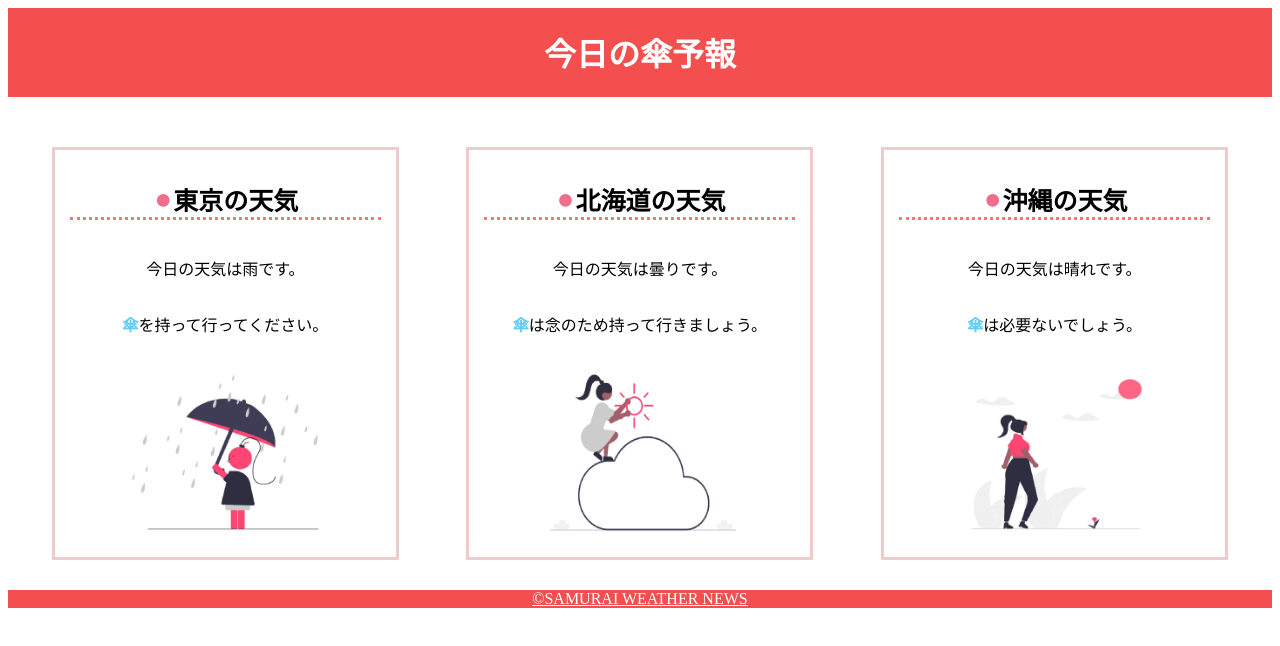
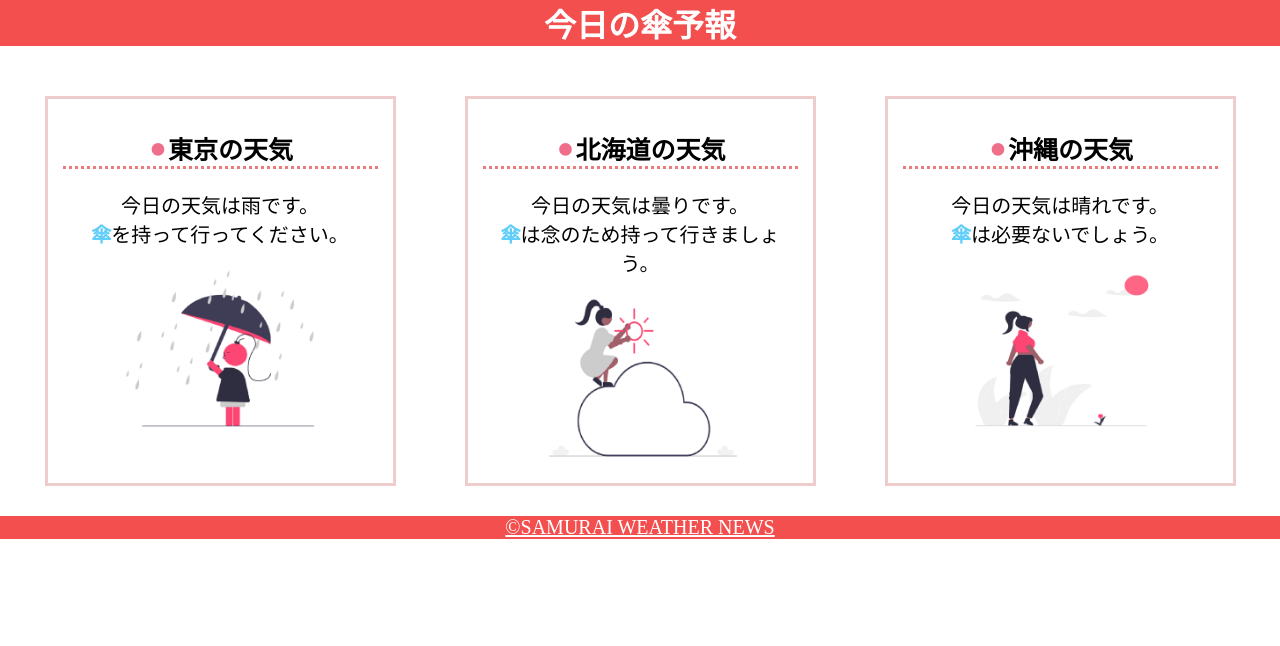
Before and after one commit to tamamaru/samurai-terakoya, a plain HTML site: page html-css-basic-kadai/kadai_022/kadai_022.html in a window 1280 px wide. Drawn offline with Linux system fonts and the light colour scheme.

Commit message:
Add files via upload

```diff
--- a/html-css-basic-kadai/kadai_022/style.css
+++ b/html-css-basic-kadai/kadai_022/style.css
@@ -1,7 +1,16 @@
-p a{
+p{
     font-size: 20px;
 }
-h1 p body{
+a{
+    font-size: 20px;
+}
+body{
+    margin: 0;
+}
+h1{
+    margin: 0;
+}
+p{
     margin: 0;
 }
 @media screen and (max-width:768px) {
```
